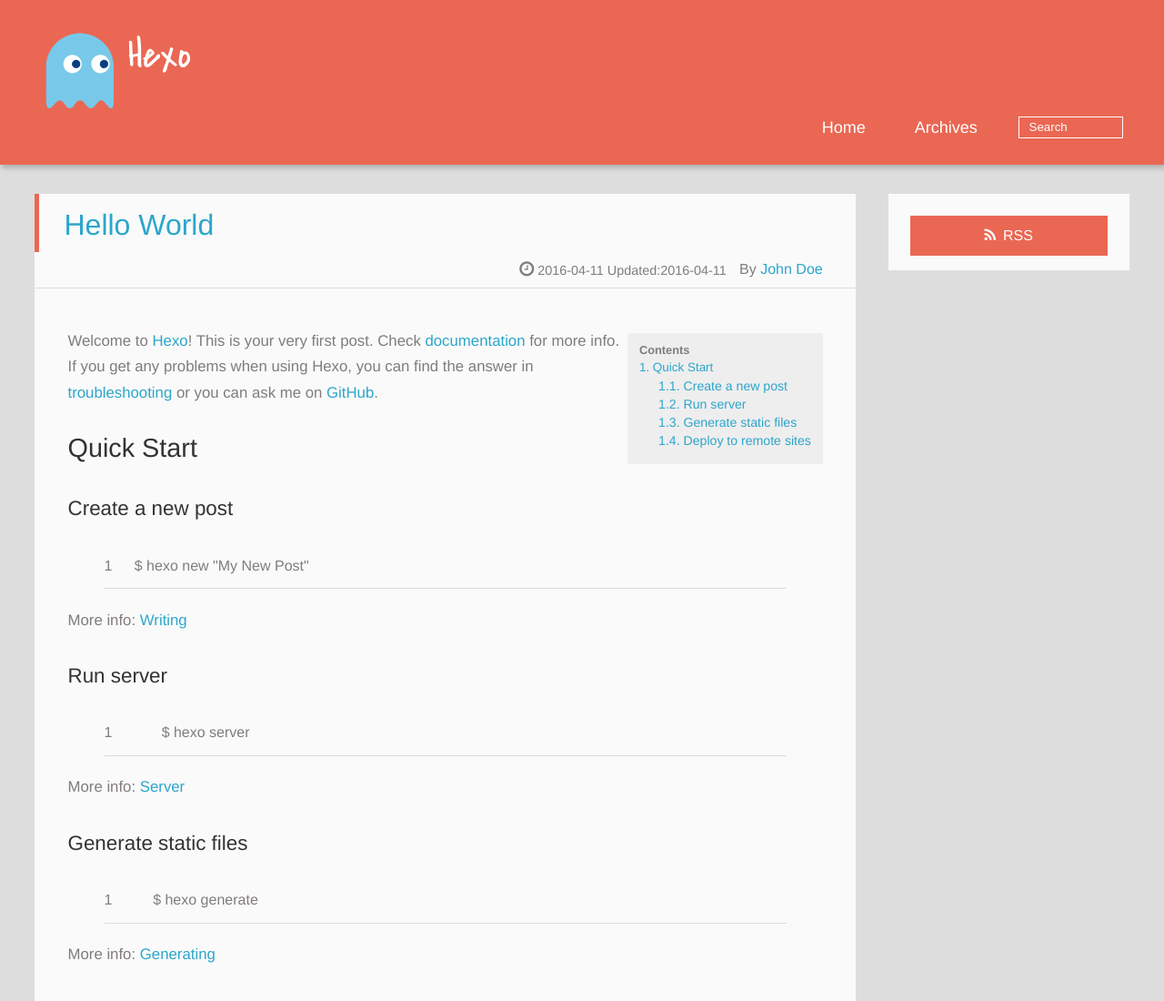
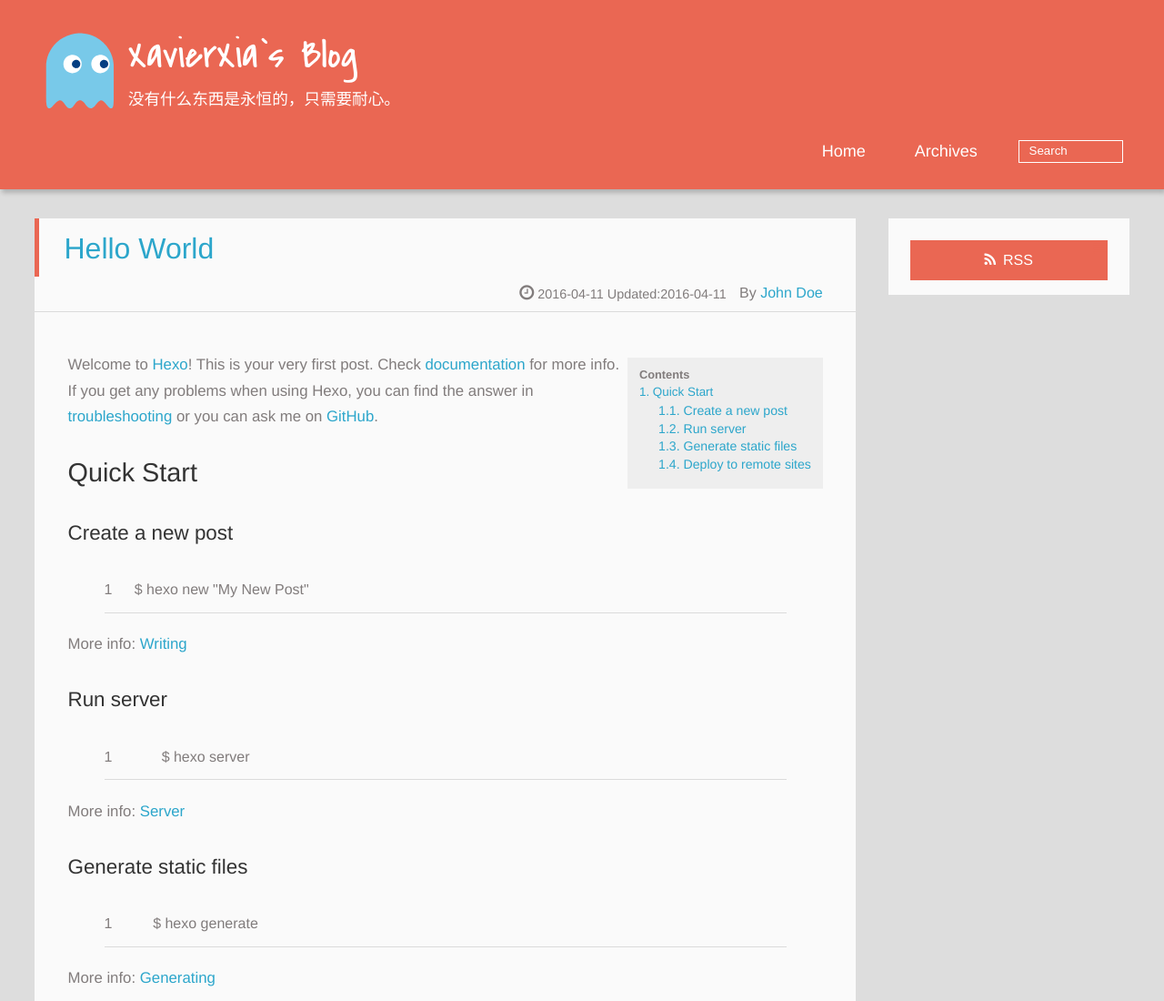
Before and after one commit to XavierXia/XavierXia.github.io, a plain HTML site: page 2016/04/11/hello-world/index.html in a window 1280 px wide. Shown: the top 1100 px of the page at 91% size. Drawn offline with Linux system fonts and the light colour scheme; files whose address does not match are found by name.

Commit message:
Site updated: 2016-04-14 16:23:55

```diff
--- a/2016/04/11/hello-world/index.html
+++ b/2016/04/11/hello-world/index.html
@@ -4,7 +4,7 @@
 <head>
   <meta charset="UTF-8">
 
-    <title>Hello World | Hexo</title>
+    <title>Hello World | XavierXia`s Blog</title>
     <meta name="viewport" content="width=device-width, initial-scale=1, maximum-scale=3, minimum-scale=1">
 
     <meta name="author" content="John Doe">
@@ -29,12 +29,12 @@
       <div>
 
 			<div id="imglogo">
-				<a href="/"><img src="/img/logo.svg" alt="Hexo" title="Hexo"/></a>
+				<a href="/"><img src="/img/logo.svg" alt="XavierXia`s Blog" title="XavierXia`s Blog"/></a>
 			</div>
 
 			<div id="textlogo">
-				<h1 class="site-name"><a href="/" title="Hexo">Hexo</a></h1>
-				<h2 class="blog-motto"></h2>
+				<h1 class="site-name"><a href="/" title="XavierXia`s Blog">XavierXia`s Blog</a></h1>
+				<h2 class="blog-motto">没有什么东西是永恒的，只需要耐心。</h2>
 			</div>
 			<div class="navbar"><a class="navbutton navmobile" href="#" title="Menu">
 			</a></div>
@@ -103,7 +103,7 @@
 
 <div class="article-share" id="share">
 
-  <div data-url="http://yoursite.com/2016/04/11/hello-world/" data-title="Hello World | Hexo" data-tsina="null" class="share clearfix">
+  <div data-url="http://yoursite.com/2016/04/11/hello-world/" data-title="Hello World | XavierXia`s Blog" data-tsina="null" class="share clearfix">
   </div>
 
 </div>
```
Also changed, not shown: archives/2016/04/index.html (+4 -4 lines), archives/2016/index.html (+4 -4 lines), archives/index.html (+4 -4 lines), index.html (+4 -4 lines).
